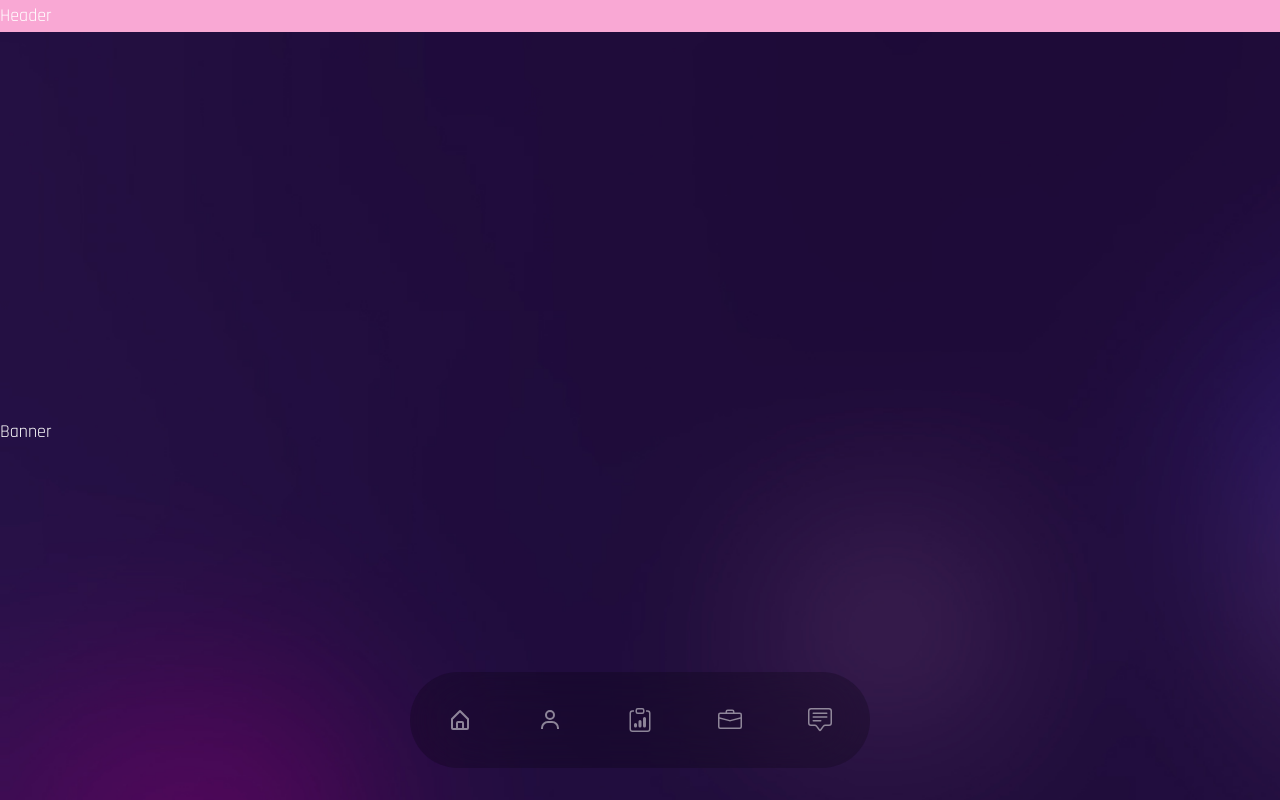
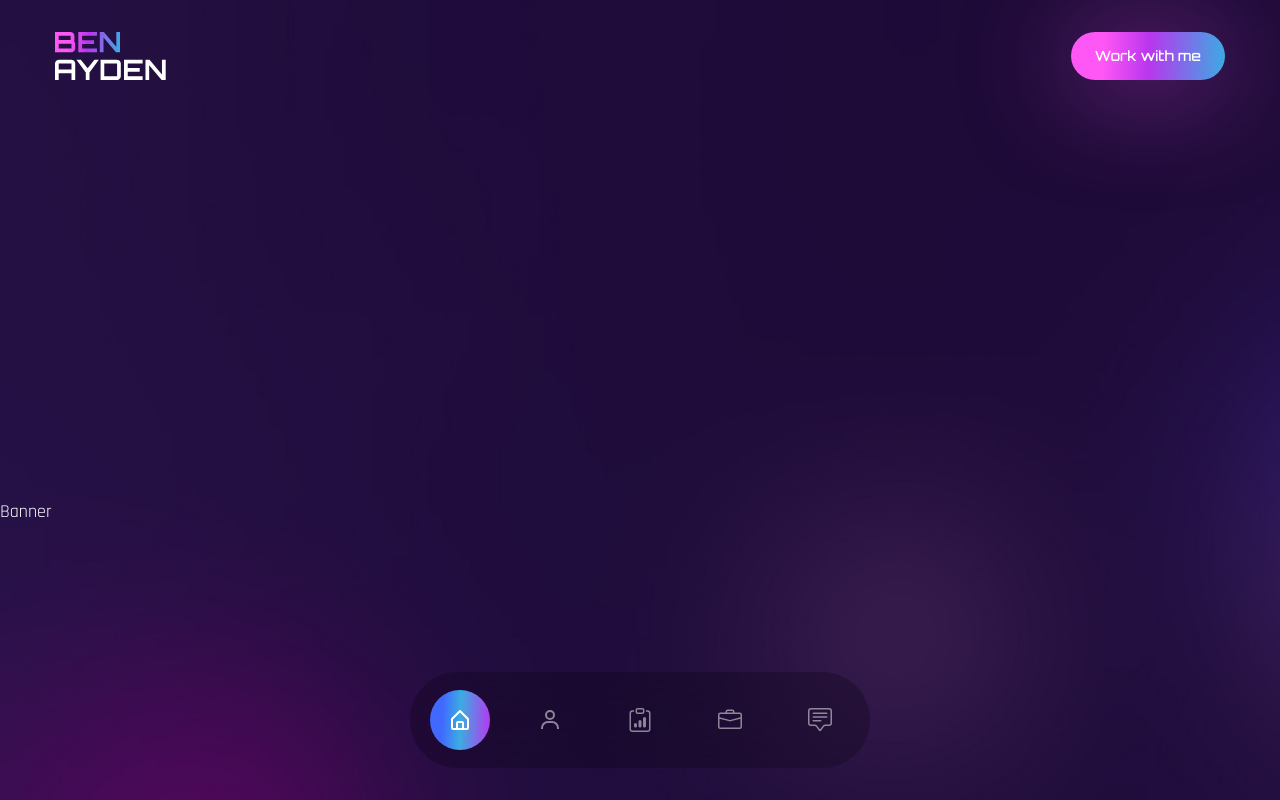
Before and after one commit to Iznobadd/portfolio, a React (Create React App) app: page / in a window 1280 px wide. Shown: the top 800 px of the page. Built offline with nearby package versions, Linux system fonts and the light colour scheme; a web font is replaced by a local one.

Commit message:
finish header

```diff
--- a/src/components/Header.tsx
+++ b/src/components/Header.tsx
@@ -1,3 +1,15 @@
+import Logo from "../assets/logo.svg";
 export default function Header() {
-  return <div className="bg-pink-300">Header</div>;
+  return (
+    <div className="py-8">
+      <div className="container mx-auto">
+        <div className="flex justify-between items-center">
+          <a href="#">
+            <img src={Logo} alt="Logo Brandon CEBI" />
+          </a>
+          <button className="btn btn-sm">Work with me</button>
+        </div>
+      </div>
+    </div>
+  );
 }
--- a/src/components/Nav.tsx
+++ b/src/components/Nav.tsx
@@ -11,6 +11,7 @@
             activeClass="active"
             smooth={true}
             spy={true}
+            offset={-200}
             className="cursor-pointer w-[60px] h-[60px] flex items-center justify-center"
           >
             <BiHomeAlt />
```
